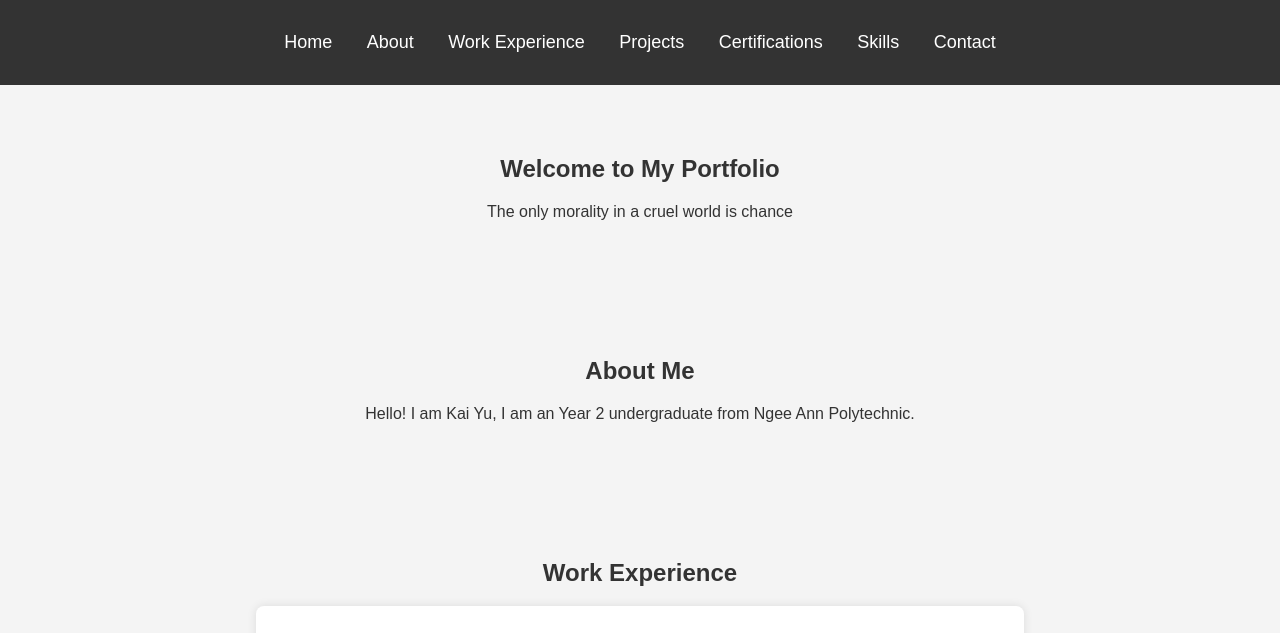
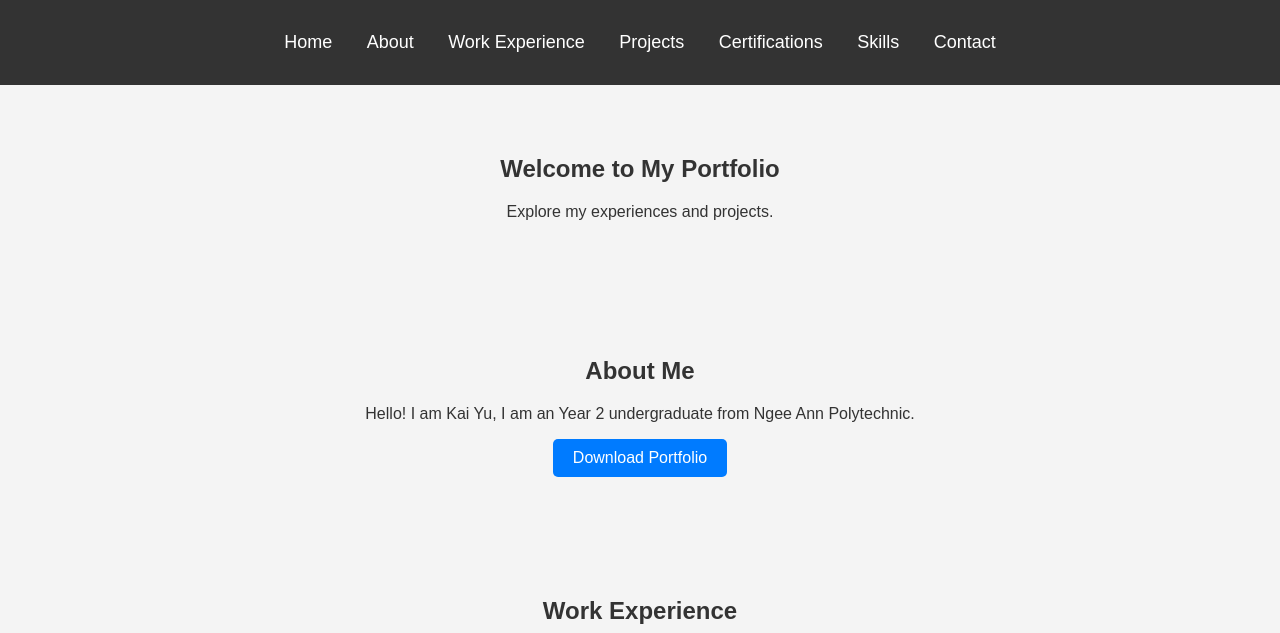
Before and after one commit to yongkaiyu/yongkaiyu.github.io, a plain HTML site: page index.html in a window 1280 px wide. Shown: the top 633 px of the page. Drawn offline with Linux system fonts and the light colour scheme.

Commit message:
changes and addition of resume button

```diff
--- a/index.html
+++ b/index.html
@@ -6,6 +6,13 @@
     <title>Portfolio</title>
     <link rel="stylesheet" href="styles.css">
 </head>
+
+<script>
+    document.getElementById("downloadPdf").addEventListener("click", function() {
+        window.location.href = "files/Resume.pdf"; // Ensure your PDF is stored in "files/" directory
+    });
+</script>
+
 <body>
     <header>
         <nav>
@@ -23,12 +30,13 @@
 
     <section id="home">
         <h1>Welcome to My Portfolio</h1>
-        <p>The only morality in a cruel world is chance</p>
+        <p>Explore my experiences and projects.</p>
     </section>
 
     <section id="about">
         <h2>About Me</h2>
         <p>Hello! I am Kai Yu, I am an Year 2 undergraduate from Ngee Ann Polytechnic.</p>
+        <button id="downloadPdf">Download Portfolio</button>
     </section>
 
     <section id="experience">
--- a/styles.css
+++ b/styles.css
@@ -220,3 +220,18 @@ footer {
     color: white;
     margin-top: 20px;
 }
+
+#downloadPdf {
+    padding: 10px 20px;
+    font-size: 16px;
+    color: white;
+    background-color: #007bff;
+    border: none;
+    border-radius: 5px;
+    cursor: pointer;
+    transition: background-color 0.3s ease;
+}
+
+#downloadPdf:hover {
+    background-color: #0056b3;
+}
```
Also changed, not shown: 1 other file.
